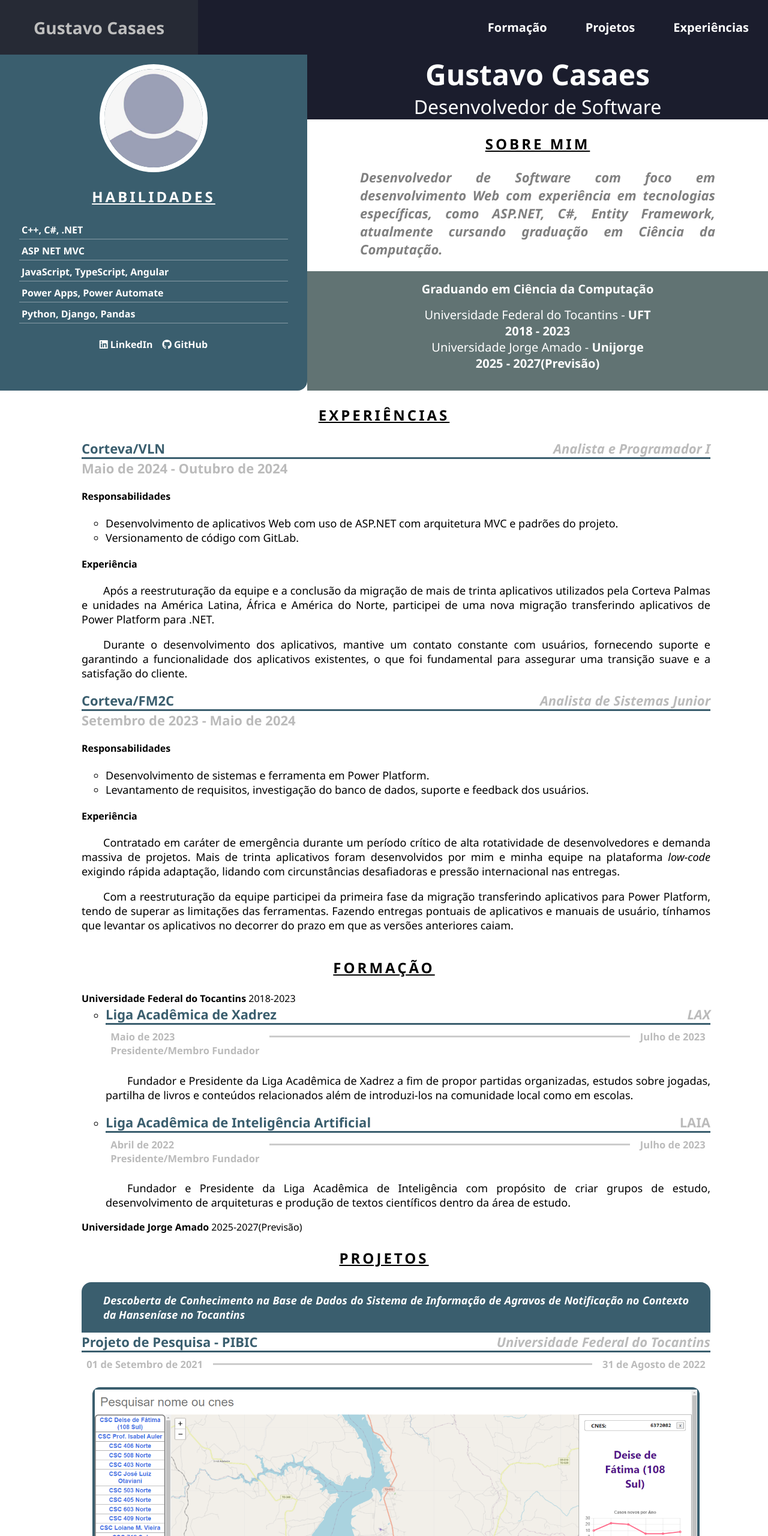
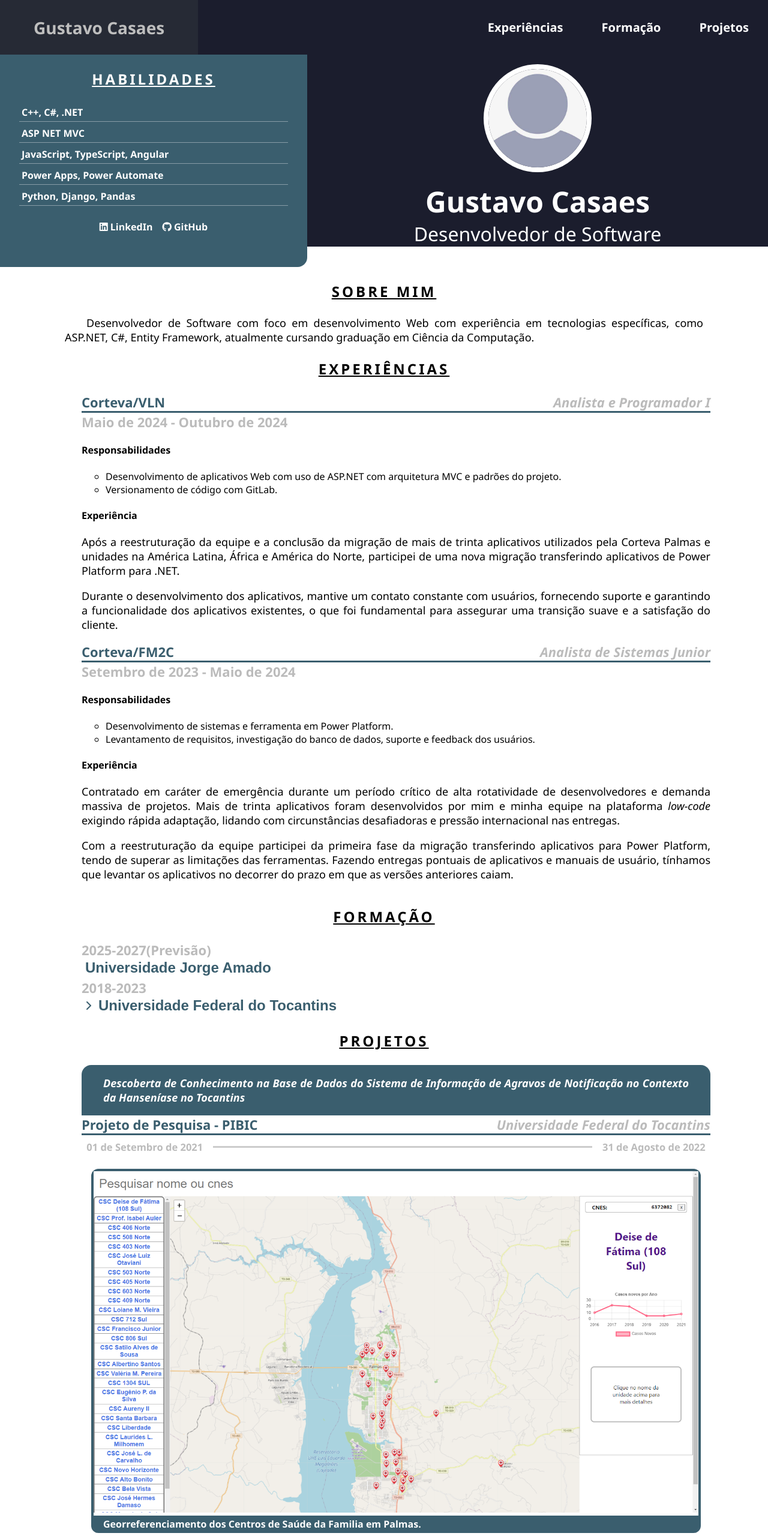
Before and after one commit to Zokyn/Web-CV, a plain HTML site: page index.html in a window 1280 px wide. Shown: the top 2560 px of the page at 60% size. Drawn offline with Linux system fonts and the light colour scheme.

Commit message:
adicionado esquema de dropdown no conteudo de formação. Removidformação do header

```diff
--- a/index.html
+++ b/index.html
@@ -33,17 +33,18 @@
         }
 
         document.addEventListener('DOMContentLoaded', function() {
-            console.log('DOM loaded.')
 
             const dropdownButtonsElements = document.querySelectorAll('[class*="dropdown"]');
 
             const dropdownsList = Array.from(dropdownButtonsElements);
 
             dropdownsList.forEach(dropdown => {
+                if(dropdown.nextElementSibling) {
                     dropdown.nextElementSibling.classList.add("hidden")
                     dropdown.addEventListener('click', function() {
                         toggleDropdown(this);
                     });
+                }
             });
         })
 
@@ -54,55 +55,33 @@
             class="brand">
             Gustavo Casaes
         </a>
+        <a href="#previous">
+            Experiências
+        </a>
         <a href="#education">
             Formação
         </a>
         <a href="#projects">
             Projetos
         </a>
-        <a href="#previous">
-            Experiências
-        </a>
     </nav>
 
     <main class="grid-container">
         <div class="header-content-container">
             <div class="name-role">
-                <span id="name">Gustavo Casaes</span>
-                <h1 id="role">Desenvolvedor de Software</h1>
-            </div>
-
-            <div>
-                <h3>Sobre mim</h3>
-                <p class="summary">Desenvolvedor de Software com foco
-                    em desenvolvimento Web com
-                    experiência em tecnologias específicas,
-                    como ASP.NET, C#, Entity Framework,
-                    atualmente cursando graduação em
-                    Ciência da Computação.</p>
-                    <div class="education">
-                        <span id="course">Graduando em Ciência da Computação</span>
-                        <ul class="education education-list">
-                            <li>
-                                Universidade Federal do Tocantins - <b>UFT</b>
-                                <div><b>2018 - 2023 </b></div>
-                            </li>
-                            <li>
-                                Universidade Jorge Amado - <b>Unijorge</b>
-                                <div><b>2025 - 2027(Previsão)</b></div>
-                            </li>
-                        </ul>
-                    </div>
-            </div>
-        </div>
-
-        <div class="header-side-container">
                 <div class="image-container">
                     <img
                         src="images/img.jfif"
                         class="profile-photo"
                         />
                 </div>
+                <span id="name">Gustavo Casaes</span>
+                <h1 id="role">Desenvolvedor de Software</h1>
+            </div>
+        </div>
+
+        <div class="header-side-container">
+
             <h3>Habilidades</h3>
             <ul class="skill-list">
                 <li>C++, C#, .NET</li>
@@ -124,6 +103,20 @@
                     <i class="fa-brands fa-github"></i>
                     <span>GitHub</span>
                 </a>
+            </div>
+        </div>
+
+        <div class="main-content-container" id="#home">
+            <h3>Sobre mim</h3>
+            <div class="content-container">
+                <p>
+                    Desenvolvedor de Software com foco
+                    em desenvolvimento Web com
+                    experiência em tecnologias específicas,
+                    como ASP.NET, C#, Entity Framework,
+                    atualmente cursando graduação em
+                    Ciência da Computação.
+                </p>
             </div>
         </div>
 
@@ -204,17 +197,31 @@
                 </h3>
             </a>
             <ul class="content-list">
-                <li class="content-container">
+                <li class="content-header-container content-container">
+                    <span>2025-2027(Previsão)</span>
+                    <button class="content-header-top section-dropdown dropdown" disabled>
+                        <i class="fa-solid fa-chevron-right"></i>
                         <div>
-                        <b>Universidade Federal do Tocantins</b>
+                            <span>Universidade Jorge Amado</span>
+                        </div>
+                    </button>
+                </li>
+                <li class="content-header-container content-container">
                     <span>2018-2023</span>
+
+                    <button class="content-header-top section-dropdown dropdown">
+                        <i class="fa-solid fa-chevron-right"></i>
+                        <div>
+                            <span>Universidade Federal do Tocantins</span>
                         </div>
-                    <ul>
-                        <li class="content-container">
+                    </button>
+
+                    <ul class="content-list" name="formation-section-1">
+                        <li class="sub-item content-container">
                             <div class="content-header-container">
                                 <div class="content-header-top">
                                     <span>Liga Acadêmica de Xadrez</span>
-                                    <i>LAX</i>
+                                    <span class="badge">LAX</span>
                                 </div>
                                 <div class="content-subheader">
                                     <div class="timespan">
@@ -225,19 +232,21 @@
                                         <span class="time-end">
                                             Julho de 2023
                                         </span>
+                                    </div>
+                                </div>
+                                <div class="content-summary">
                                     Presidente/Membro Fundador
-                                    </div>
                                 </div>
                             </div>
                             <p>
                                 Fundador e Presidente da Liga Acadêmica de Xadrez a fim de propor partidas organizadas, estudos sobre jogadas, partilha de livros e conteúdos relacionados além de introduzi-los na comunidade local como em escolas.
                             </p>
                         </li>
-                        <li class="content-container">
+                        <li class="sub-item content-container">
                             <div class="content-header-container">
                                 <div class="content-header-top">
                                     <span>Liga Acadêmica de Inteligência Artificial</span>
-                                    <b>LAIA</b>
+                                    <span class="badge">LAIA</span>
                                 </div>
                                 <div class="content-subheader">
                                     <div class="timespan">
@@ -248,6 +257,8 @@
                                         <span class="time-end">
                                             Julho de 2023
                                         </span>
+                                    </div>
+                                    <div class="content-summary">
                                         Presidente/Membro Fundador
                                     </div>
                                 </div>
@@ -258,12 +269,7 @@
                         </li>
                     </ul>
                 </li>
-                <li>
-                    <div>
-                        <b>Universidade Jorge Amado</b>
-                        <span>2025-2027(Previsão)</span>
-                    </div>
-                </li>
+
             </ul>
         </div>
 
--- a/style.css
+++ b/style.css
@@ -214,15 +214,6 @@ svg.icon {
     text-align: center
 }
 
-p.summary {
-    text-align: justify;
-    font-style: italic;
-    color: grey;
-    padding: 0 4em;
-    font-size: 22px;
-    font-weight: 600;
-}
-
 .main-content-container {
     order: 3;
     grid-column-start: 1;
@@ -245,6 +236,7 @@ ul.content-list {
     display: flex;
     flex-direction: row;
     justify-content: space-between;
+    align-items: center;
 }
 
 .content-header-top {
@@ -264,6 +256,7 @@ h2.content-title  {
     border-radius: 16px 16px 0 0;
     background-color: var(--teal);
 }
+
 .content-subheader .timespan {
     display: grid;
     grid-template-columns: auto 2fr auto;
@@ -278,14 +271,52 @@ h2.content-title  {
     background-color: #ccc;
     position: relative;
 }
-.content-container ul, .content-container p {
+
+.content-container>p {
+    margin: 0 6em;
+    text-align: justify;
+    text-indent: 2em;
+}
+span.badge {
+    font-size: 18px;
+    color: var(--light-grey);
+    background-color: var(--teal);
+    border-radius: 8px;
+    padding: 8px 16px;
+}
+ul.content-list>li.sub-item.content-container{
+    padding-top: 1em;
+}
+ul.content-list>li.content-container>ul.content-list {
+    margin: 0;
+    padding: 0 2em;
+    list-style: circle;
+}
+li.sub-item.content-container .content-header-top{
+    border: none;
+}
+
+li.sub-item.content-container .content-header-container .content-summary {
+    color: white;
+    background-color: var(--teal);
+    border-radius: 4px 4px 0 0;
+    padding: 0 1em;
+}
+li.sub-item.content-container .content-container ul, .content-container p {
     font-size: 18px;
 }
-
-.content-container p {
-    text-indent: 2em;
+li.sub-item.content-container p {
+    font-weight: normal;
+    background-color: var(--light-grey);
+    color:  var(--teal);
+    margin: 0;
+    padding: 0  2em 2em 2em;
+    border-bottom: solid var(--teal) 3px;
+    border-radius: 0 0 4px 4px;
 }
-
+ul.content-list.hidden{
+    display: none;
+}
 /* Lista de Imagens */
 @media (max-width: 910px) {
     ul.images {
@@ -405,6 +436,13 @@ button.section-dropdown:hover, button.section-dropdown.active:hover {
     color: var(--slate-grey);
     transition: all ease-in-out 0.5s;
 }
+button.section-dropdown:disabled {
+    cursor: default;
+    border-bottom: solid transparent 3px;
+}
+button.section-dropdown:disabled i {
+    display: none;
+}
 
 .footer-content-container {
     padding: 1.5em 0;
```
Lines whose indentation alone changed are shown as unchanged.
